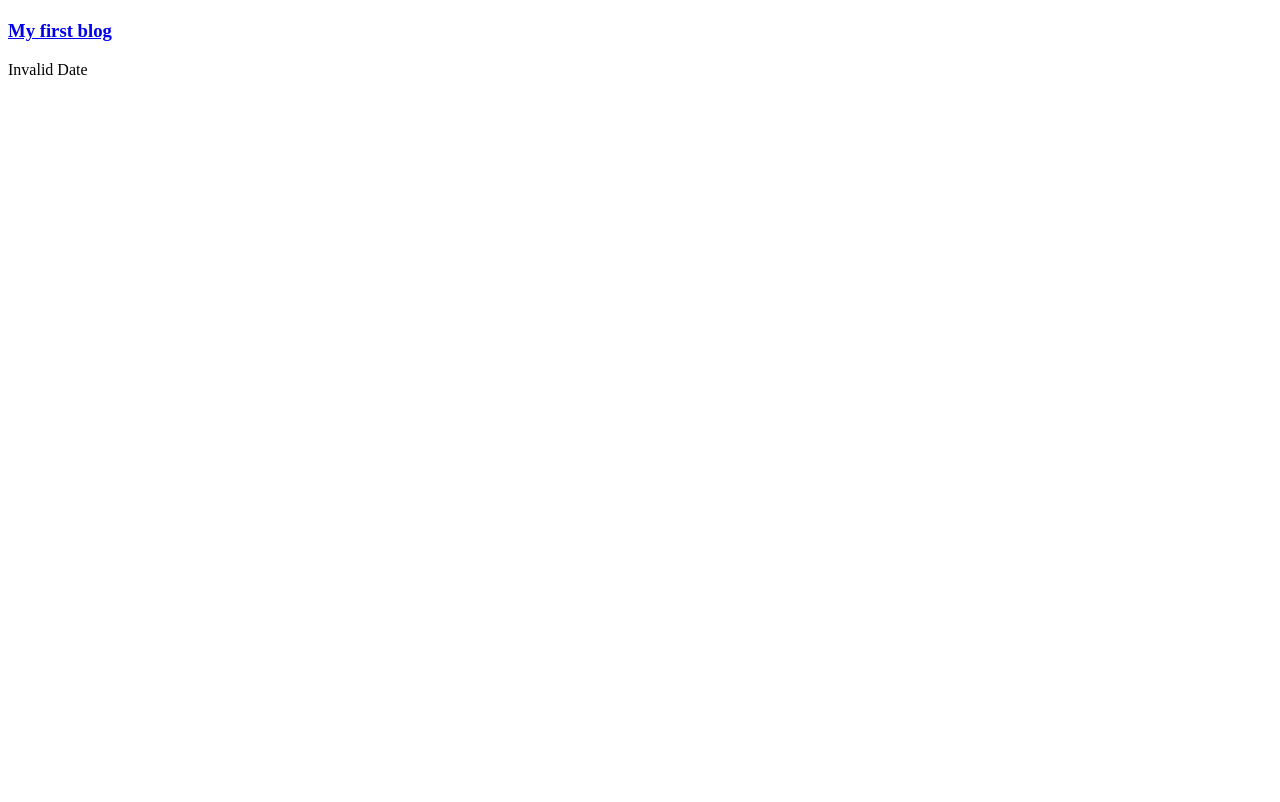
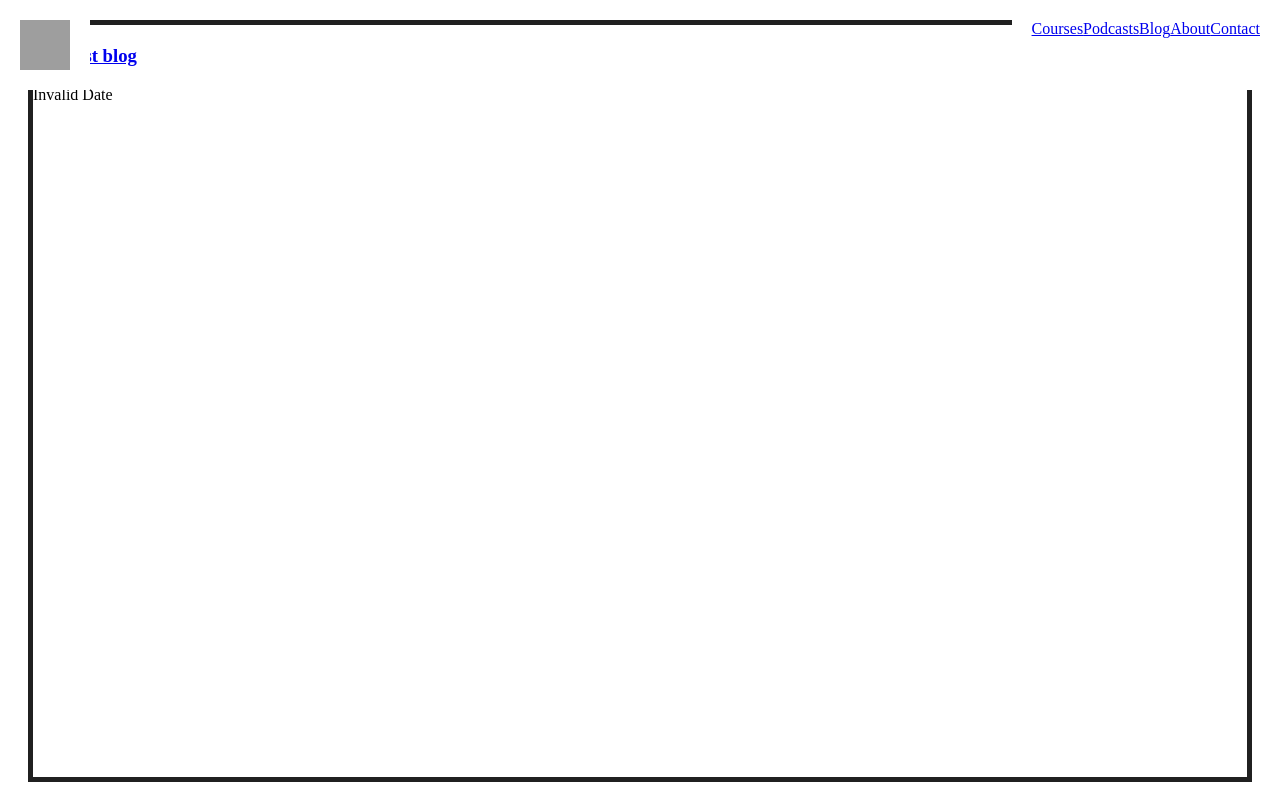
Before and after one commit to hecsanchez/hecsanchez.com, a Next.js app: page /en/blog in a window 1280 px wide. Built offline with nearby package versions, Linux system fonts and the light colour scheme; grey boxes are pictures that could not be loaded.

Commit message:
add styled Header and Layout

```diff
--- /dev/null
+++ b/components/Header/Header.styled.tsx
@@ -0,0 +1,29 @@
+import styled from 'styled-components';
+
+export const Container = styled.header`
+    position: absolute;
+    top: 0;
+    left: 0;
+    right: 0;
+    display: flex;
+    justify-content: space-between;
+`
+
+export const Logo = styled.img`
+    width: 50px;
+    height: 50px;
+    display: flex;
+    align-items: center;
+    justify-content: center;
+    background: #ffffff;
+    padding: 20px;
+
+    img {
+        max-width: 100%;
+    }
+`
+
+export const Nav = styled.nav`
+    background: #ffffff;
+    padding: 20px;
+`
--- /dev/null
+++ b/components/Header/Header.tsx
@@ -0,0 +1,34 @@
+import React from 'react'
+import Link from 'next/link'
+import logo from '@assets/img/hecsanchez-logo.png';
+import {Container, Logo, Nav } from './Header.styled';
+import useTranslation from "@intl/useTranslations";
+
+const Header = (): JSX.Element => {
+    const { t } = useTranslation();
+
+    return (
+        <Container>
+            <Logo src={logo}/>
+            <Nav>
+                <Link href="/courses">
+                    <a>{t("courses")}</a>
+                </Link>
+                <Link href="/podcasts">
+                    <a>{t("podcasts")}</a>
+                </Link>
+                <Link href="/blog">
+                    <a>{t("blog")}</a>
+                </Link>
+                <Link href="/about">
+                    <a>{t("about")}</a>
+                </Link>
+                <Link href="/contact">
+                    <a>{t("contact")}</a>
+                </Link>
+            </Nav>
+        </Container>
+    )
+}
+
+export default Header;
--- /dev/null
+++ b/components/Header/index.ts
@@ -0,0 +1,2 @@
+import Header from './Header';
+export default Header;
--- /dev/null
+++ b/components/Layout/Layout.styled.tsx
@@ -0,0 +1,7 @@
+import styled from 'styled-components';
+
+export const Container = styled.div`
+    margin: 20px;
+    border: 5px solid #202020;
+    min-height: 94vh;
+`
--- a/components/Layout.tsx
+++ b/components/Layout/Layout.tsx
@@ -1,7 +1,9 @@
 import React, { useContext } from "react";
 import Head from "next/head";
+import Header from '@components/Header';
+import { Container } from './Layout.styled';
 
-interface Props {
+interface LayoutProps {
   className?: string;
   children: React.ReactNode;
   desc?: string;
@@ -9,7 +11,7 @@ interface Props {
   thumb?: string;
 }
 
-const Layout: React.FC<Props> = ({
+const Layout: React.FC<LayoutProps> = ({
   className,
   children,
   title,
@@ -22,7 +24,7 @@ const Layout: React.FC<Props> = ({
     "https://repository-images.githubusercontent.com/280748222/db50d880-cac8-11ea-8874-40a3c45a9fa7";
 
   return (
-    <main className={className}>
+    <>
       <Head>
         <meta charSet="utf-8" />
         <title>{title}</title>
@@ -38,12 +40,14 @@ const Layout: React.FC<Props> = ({
         <meta property="twitter:description" content={description} />
         <meta property="twitter:image" content={thumbnail} />
       </Head>
-      {/* <Header /> */}
-      {children}
+      <Header />
+      <Container>
+        {children}
+      </Container>
       {/* <Footer>
         <p>Hector Sanchez - 2020</p>
       </Footer> */}
-    </main>
+    </>
   );
 };
 
--- /dev/null
+++ b/components/Layout/index.ts
@@ -0,0 +1,2 @@
+import Layout from './Layout';
+export default Layout;
--- /dev/null
+++ b/custom.d.ts
@@ -0,0 +1,4 @@
+declare module '*.png' {
+    const content: string;
+    export default content;
+  }
--- a/next.config.js
+++ b/next.config.js
@@ -1,8 +1,9 @@
-module.exports = {
+const withImages = require('next-images')
+
+module.exports = withImages({
     target: 'serverless',
     webpack: function (config) {
       config.module.rules.push({test:  /\.md$/, use: 'raw-loader'})
-      config.module.rules.push({test: /\.yml$/, use: 'raw-loader'})
       return config
     }
-  }
+  })
--- a/pages/[lang]/index.tsx
+++ b/pages/[lang]/index.tsx
@@ -1,5 +1,4 @@
 import React from 'react'
-import Head from 'next/head'
 import useTranslation from "@intl/useTranslations";
 import Layout from "@components/Layout";
 
@@ -8,9 +7,6 @@ const Index: React.FC = () => {
 
   return (
         <Layout className="posts" title={t("homeMetaTitle")}>
-        <Head>
-          <meta name="robots" content="noindex, nofollow" />
-        </Head>
         <div>
           <h1>{t('homeTitle')}</h1>
         </div>
--- a/tsconfig.json
+++ b/tsconfig.json
@@ -24,12 +24,14 @@
       "@layouts/*": ["layouts/*"],
       "@posts/*": ["posts/*"],
       "@api": ["api/index"],
+      "@assets/*": ["assets/*"],
     }
   },
   "include": [
     "next-env.d.ts",
     "**/*.ts",
-    "**/*.tsx"
+    "**/*.tsx",
+    "custom.d.ts"
   ],
   "exclude": [
     "node_modules"
```
Also changed, not shown: assets/img/hecsanchez-logo.png (added), 1 other file (tests, documents, lock files or other folders).
